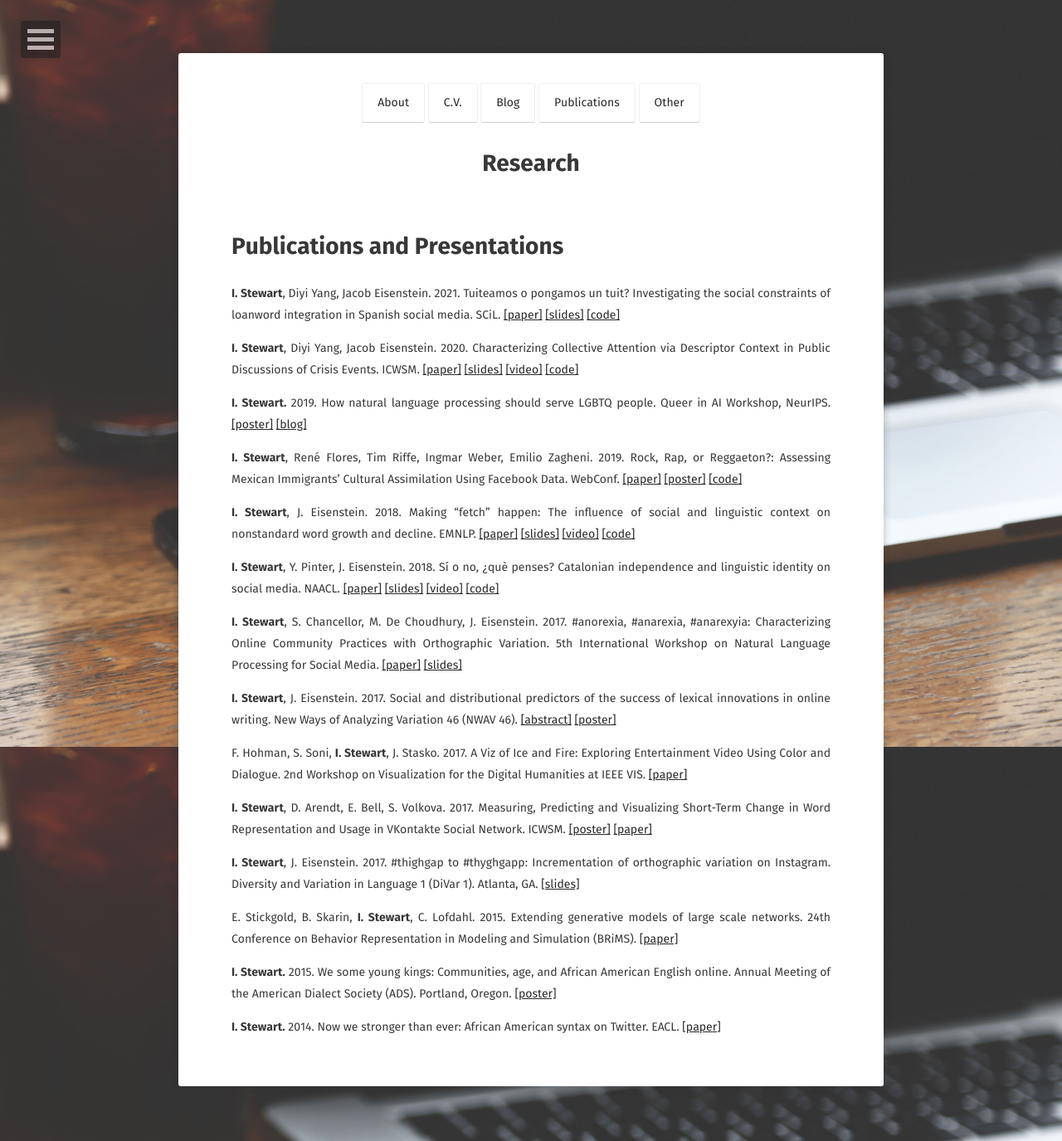
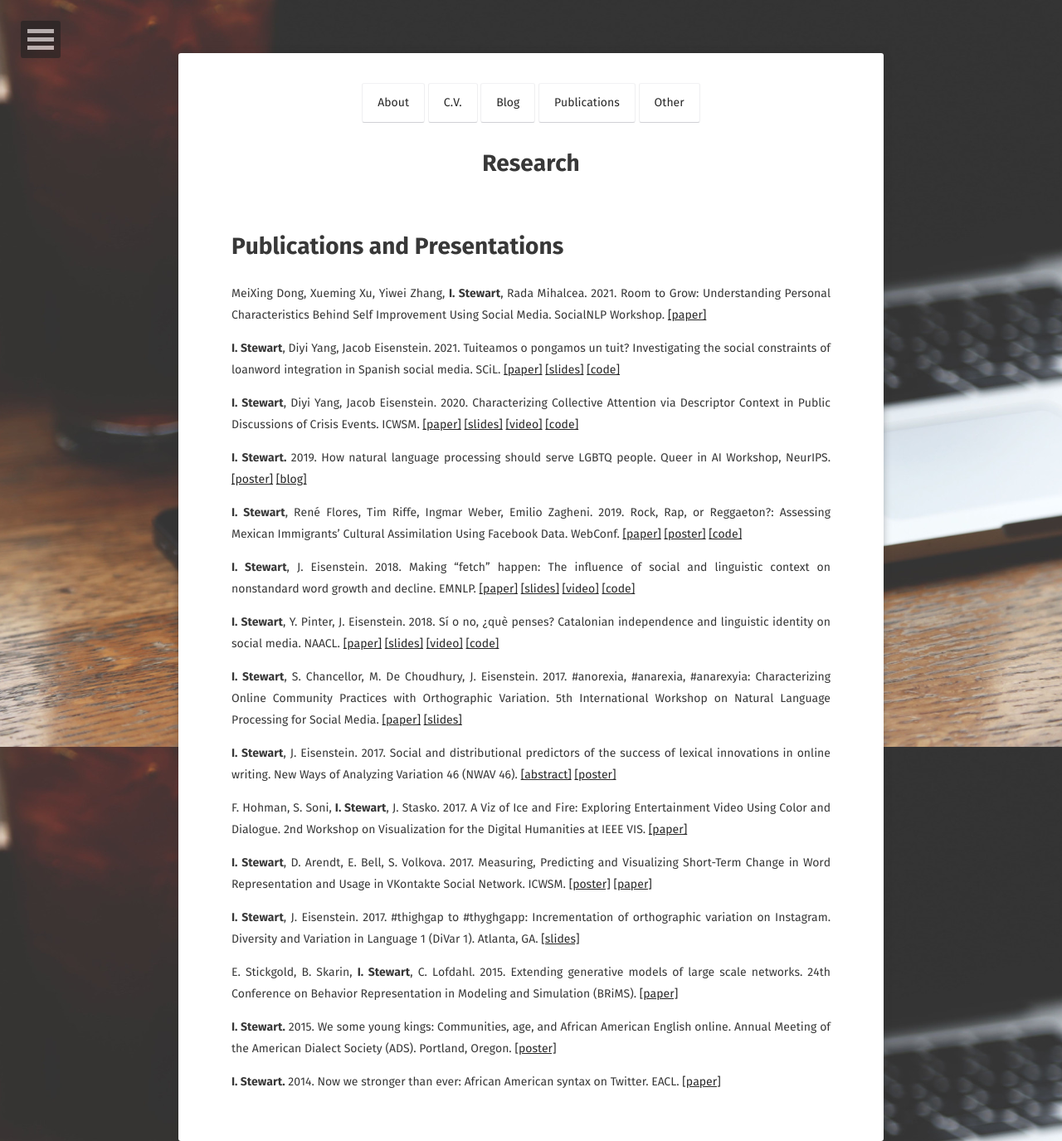
Before and after one commit to ianbstewart/ianbstewart.github.io, a Jekyll site: the page built from research.md, in a window 1280 px wide. Shown: the whole page at 83% size. Built offline with Jekyll 4.4.1, drawn with Linux system fonts in a browser that asks for light colours; some web fonts are replaced.

Commit message:
updated papers

```diff
--- a/research.md
+++ b/research.md
@@ -4,6 +4,12 @@ title: Research
 permalink: /research/
 ---
 # Publications and Presentations
+
+MeiXing Dong, Xueming Xu, Yiwei Zhang, **I. Stewart**, Rada Mihalcea.
+2021.
+Room to Grow: Understanding Personal Characteristics Behind Self Improvement Using Social Media.
+SocialNLP Workshop.
+[[paper]](#)
 
 **I. Stewart**, Diyi Yang, Jacob Eisenstein.
 2021.
```
